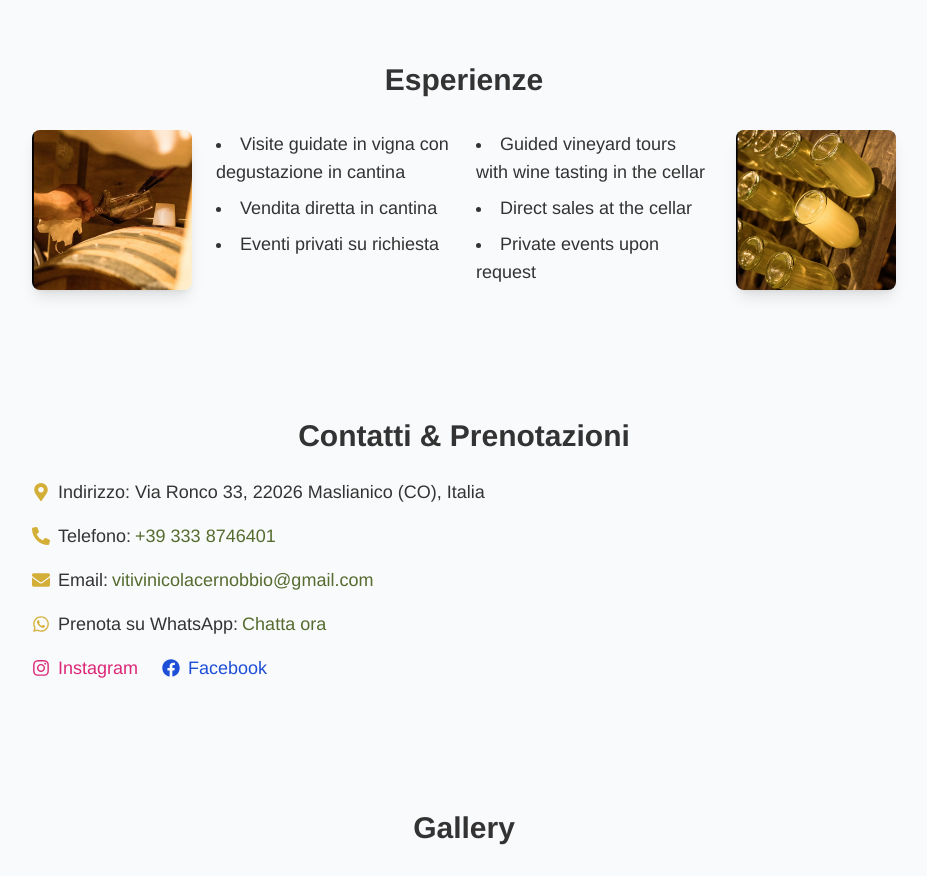
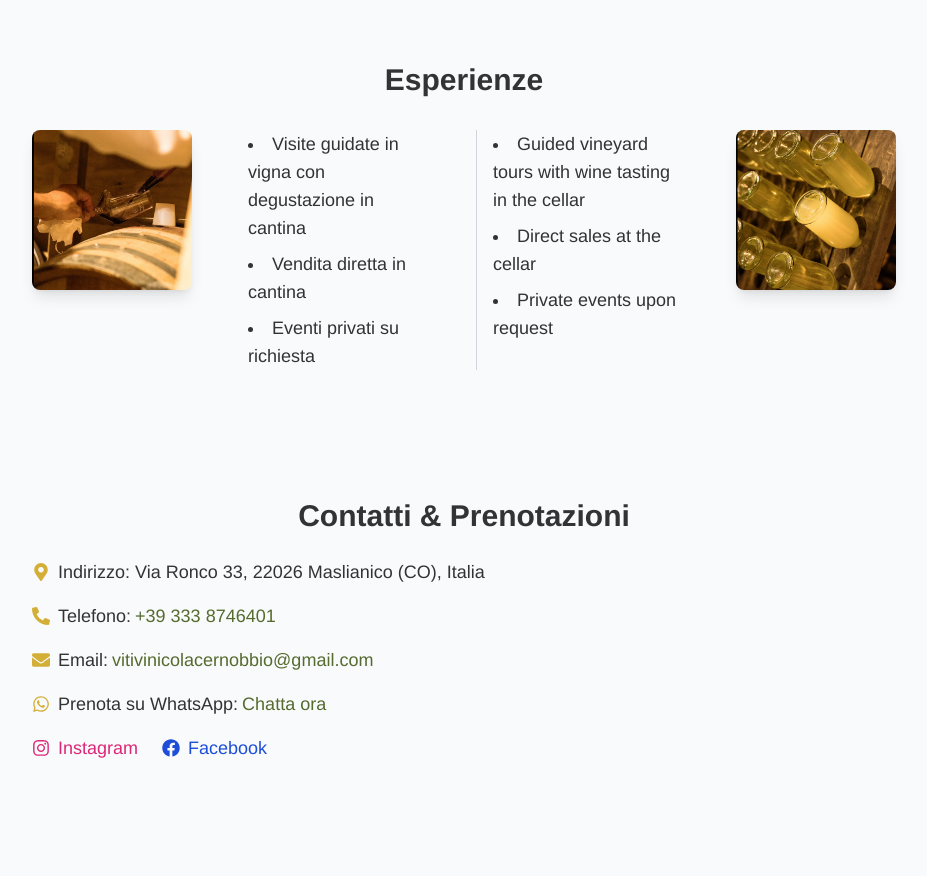
Before and after one commit to Marsmao2/VitivinicolaCernobbio1, a React (Create React App) app: page / in a window 1280 px wide. Shown: the part 1026-1902 px from the top of the page, without its empty margins (176-1103 px from the left). Built offline with nearby package versions, Linux system fonts and the light colour scheme.

Commit message:
Update Experiences.js

```diff
--- a/src/components/Experiences.js
+++ b/src/components/Experiences.js
@@ -7,10 +7,10 @@ export default function Experiences() {
         {/* Titolo centrato */}
         <h2 className="text-3xl font-semibold mb-8 text-center">Esperienze</h2>
 
-        {/* Container flex: immagine-sinistra | testi bilingue in due colonne | immagine-destra */}
+        {/* Container flex: immagine-sinistra | testi bilingue (2 colonne) con linea divisoria | immagine-destra */}
         <div className="flex flex-col md:flex-row items-center md:items-start justify-center gap-6">
-          {/* Immagine di sinistra */}
-          <div className="flex-shrink-0">
+          {/* Immagine di sinistra con margine a destra */}
+          <div className="flex-shrink-0 mr-8">
             <img
               src="/images/10.jpg"
               alt="Esperienza degustazione in cantina"
@@ -18,25 +18,25 @@ export default function Experiences() {
             />
           </div>
 
-          {/* Testi in due colonne: italiano e inglese */}
-          <div className="flex-1 grid grid-cols-1 md:grid-cols-2 gap-6 text-center md:text-left">
-            {/* Colonna Italiana */}
-            <ul className="list-disc list-inside text-lg space-y-2">
+          {/* Testi in due colonne con linea verticale tra le due (su md+) */}
+          <div className="flex-1 grid grid-cols-1 md:grid-cols-2 gap-6 text-center md:text-left md:divide-x divide-gray-300">
+            {/* Colonna Italiana con padding a destra */}
+            <ul className="list-disc list-inside text-lg space-y-2 md:pr-4">
               <li>Visite guidate in vigna con degustazione in cantina</li>
               <li>Vendita diretta in cantina</li>
               <li>Eventi privati su richiesta</li>
             </ul>
 
-            {/* Colonna Inglese */}
-            <ul className="list-disc list-inside text-lg space-y-2">
+            {/* Colonna Inglese con padding a sinistra */}
+            <ul className="list-disc list-inside text-lg space-y-2 md:pl-4">
               <li>Guided vineyard tours with wine tasting in the cellar</li>
               <li>Direct sales at the cellar</li>
               <li>Private events upon request</li>
             </ul>
           </div>
 
-          {/* Immagine di destra */}
-          <div className="flex-shrink-0">
+          {/* Immagine di destra con margine a sinistra */}
+          <div className="flex-shrink-0 ml-8">
             <img
               src="/images/9.jpg"
               alt="Bottiglie in cantina"
```
